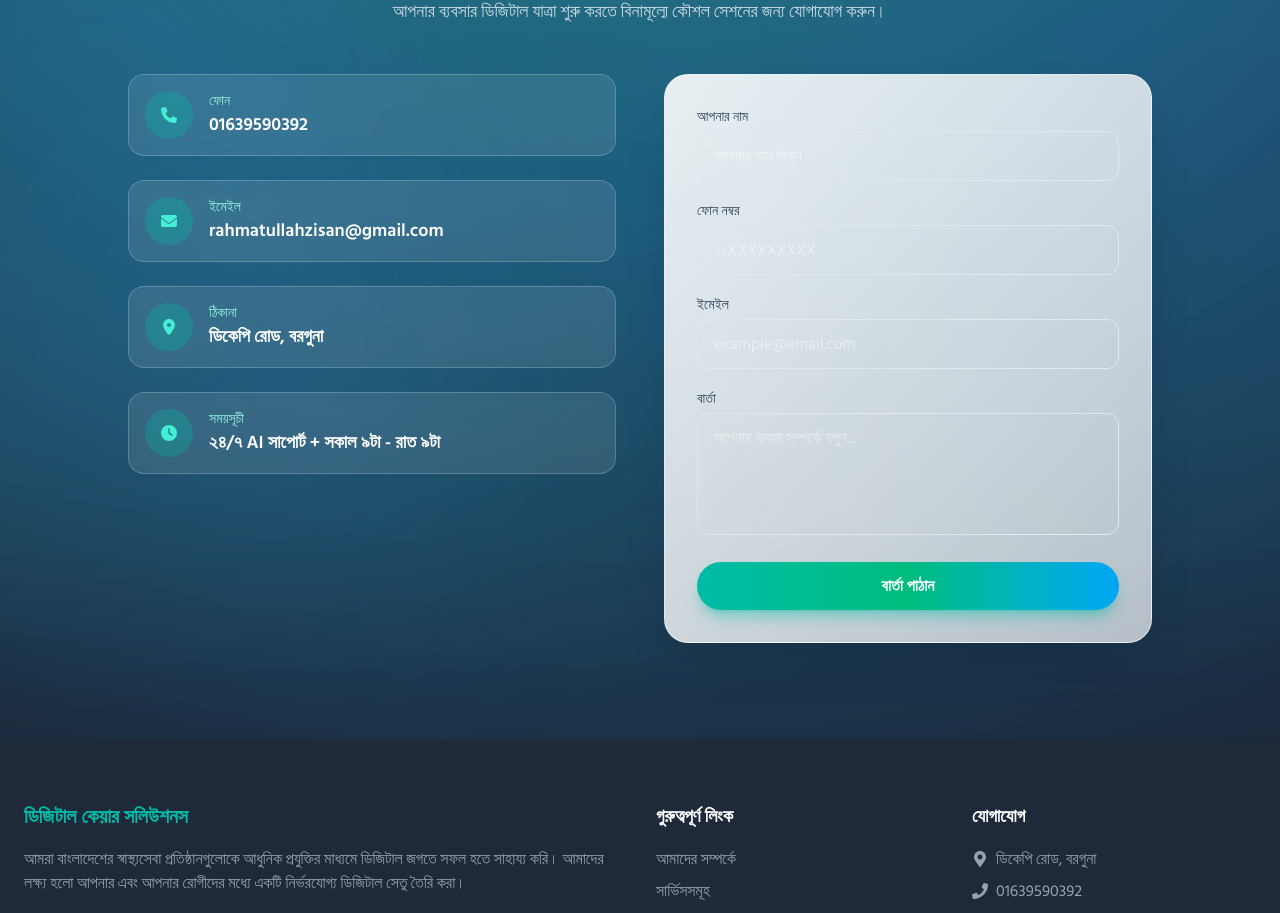
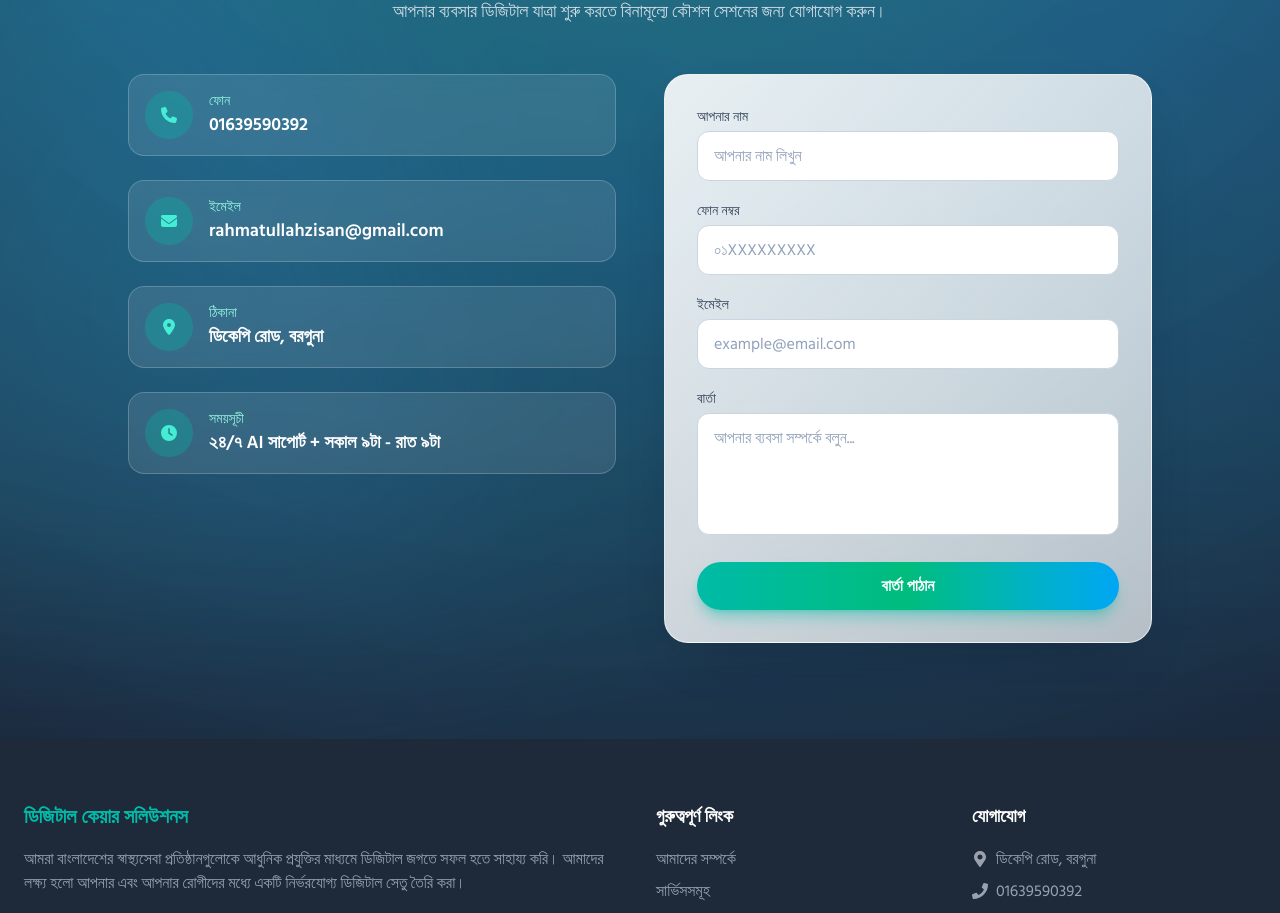
Before and after one commit to rahmatullahboss/digital-care, a Next.js app: page / in a window 1280 px wide. Shown: the part 4850-5763 px from the top of the page. Built offline with nearby package versions, Linux system fonts and the light colour scheme.

Commit message:
fix: Contact form placeholder visibility

```diff
--- a/src/components/sections/ContactSection.tsx
+++ b/src/components/sections/ContactSection.tsx
@@ -105,7 +105,7 @@ export default function ContactSection() {
                   value={formState.name}
                   onChange={(e) => setFormState({ ...formState, name: e.target.value })}
                   required
-                  className="w-full px-4 py-3 rounded-xl border border-slate-200 focus:border-teal-500 focus:ring-2 focus:ring-teal-500/20 outline-none transition-all"
+                  className="w-full px-4 py-3 rounded-xl border border-slate-300 bg-white text-slate-900 placeholder:text-slate-400 focus:border-teal-500 focus:ring-2 focus:ring-teal-500/20 outline-none transition-all"
                   placeholder="আপনার নাম লিখুন"
                 />
               </div>
@@ -119,7 +119,7 @@ export default function ContactSection() {
                   value={formState.phone}
                   onChange={(e) => setFormState({ ...formState, phone: e.target.value })}
                   required
-                  className="w-full px-4 py-3 rounded-xl border border-slate-200 focus:border-teal-500 focus:ring-2 focus:ring-teal-500/20 outline-none transition-all"
+                  className="w-full px-4 py-3 rounded-xl border border-slate-300 bg-white text-slate-900 placeholder:text-slate-400 focus:border-teal-500 focus:ring-2 focus:ring-teal-500/20 outline-none transition-all"
                   placeholder="০১XXXXXXXXX"
                 />
               </div>
@@ -132,7 +132,7 @@ export default function ContactSection() {
                   name="email"
                   value={formState.email}
                   onChange={(e) => setFormState({ ...formState, email: e.target.value })}
-                  className="w-full px-4 py-3 rounded-xl border border-slate-200 focus:border-teal-500 focus:ring-2 focus:ring-teal-500/20 outline-none transition-all"
+                  className="w-full px-4 py-3 rounded-xl border border-slate-300 bg-white text-slate-900 placeholder:text-slate-400 focus:border-teal-500 focus:ring-2 focus:ring-teal-500/20 outline-none transition-all"
                   placeholder="example@email.com"
                 />
               </div>
@@ -146,7 +146,7 @@ export default function ContactSection() {
                   onChange={(e) => setFormState({ ...formState, message: e.target.value })}
                   rows={4}
                   required
-                  className="w-full px-4 py-3 rounded-xl border border-slate-200 focus:border-teal-500 focus:ring-2 focus:ring-teal-500/20 outline-none transition-all resize-none"
+                  className="w-full px-4 py-3 rounded-xl border border-slate-300 bg-white text-slate-900 placeholder:text-slate-400 focus:border-teal-500 focus:ring-2 focus:ring-teal-500/20 outline-none transition-all resize-none"
                   placeholder="আপনার ব্যবসা সম্পর্কে বলুন..."
                 />
               </div>
```
